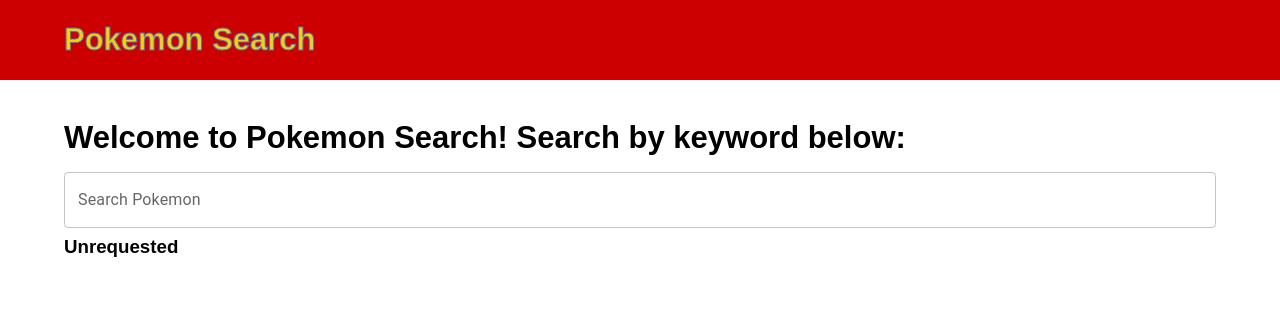
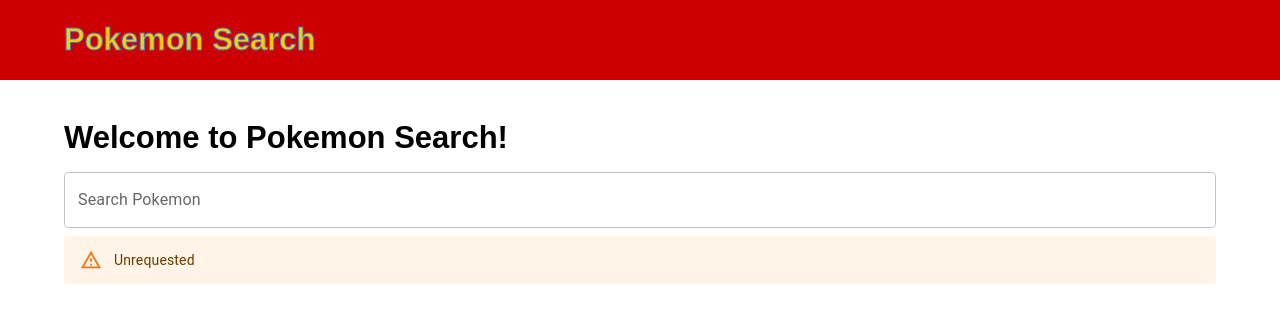
Before and after one commit to karinamzalez/temporal-pokemon, a Next.js app: page / in a window 1280 px wide. Shown: the top 322 px of the page. Built offline with nearby package versions, Linux system fonts and the light colour scheme.

Commit message:
add classification, style different states

```diff
--- a/src/app/page.tsx
+++ b/src/app/page.tsx
@@ -4,10 +4,10 @@
 
 export default function Home() {
   return (
-    <main>
+    <>
       <Header>Pokemon Search</Header>
       <Pokemon />
-    </main>
+    </>
   );
 }
 
--- a/src/components/SearchInput.tsx
+++ b/src/components/SearchInput.tsx
@@ -7,7 +7,7 @@
 type SearchInputProps = {
   bindSearchTerm: {
     value: string;
-    onChange: (e: unknown) => void;
+    onChange: (e: React.ChangeEvent<HTMLInputElement>) => void;
   }
 }
 
--- a/src/components/pokemon.tsx
+++ b/src/components/pokemon.tsx
@@ -1,7 +1,8 @@
 // IMPORTS -----------------------------------
-import React, { JSX, useEffect } from 'react';
+import React, { JSX } from 'react';
 import styled from 'styled-components';
 // import { PokemonType } from '@/types';
+import Alert from '@mui/material/Alert';
 import PokemonList from '@/components/PokemonList';
 import SearchInput from '@/components/SearchInput';
 import { useInput } from '@/hooks/useInput';
@@ -13,7 +14,7 @@
 // COMPONENT ---------------------------------
 const Pokemon: React.FunctionComponent = (): JSX.Element => {
   const { value: searchTerm, bind: bindSearchTerm } = useInput("");
-  const { data, error, isLoading } = useSWR(`api/pokemon/search/${searchTerm}`, fetcher, {
+  const { data, error, isLoading } = useSWR(!!searchTerm ? `api/pokemon/search/${searchTerm}` : null, fetcher, {
     keepPreviousData: true,
     revalidateOnFocus: false,
     revalidateOnMount: false,
@@ -22,7 +23,7 @@
 
   return (
     <StyledContainer>
-      <h1>Welcome to Pokemon Search! Search by keyword below:</h1>
+      <h1>Welcome to Pokemon Search!</h1>
       <SearchInput bindSearchTerm={bindSearchTerm} />
       {
         data ?
@@ -31,7 +32,7 @@
           loading={isLoading}
           pokemon={data.pokemon}
         /> :
-        <h3>Unrequested</h3>
+        <Alert severity="warning">Unrequested</Alert>
       }
     </StyledContainer>
   )
@@ -39,7 +40,7 @@
 
 // STYLING (alphabetized) ---------------------
 
-const StyledContainer = styled.div`
+const StyledContainer = styled.main`
   justify-content: center;
   margin: 5vh 5vw;
 
--- a/src/components/pokemonList.tsx
+++ b/src/components/pokemonList.tsx
@@ -1,8 +1,14 @@
 // IMPORTS -----------------------------------
 import React, { JSX } from 'react';
 import styled from 'styled-components';
+import Alert from '@mui/material/Alert';
 import { PokemonType } from '@/types';
+import Box from '@mui/material/Box';
+import Card from '@mui/material/Card';
+import Typography from '@mui/material/Typography';
+import CardContent from '@mui/material/CardContent';
 import CircularProgress from "@mui/material/CircularProgress";
+
 
 // TYPES -------------------------------------
 interface PokemonListProps {
@@ -13,27 +19,33 @@
 
 // COMPONENT ---------------------------------
 const PokemonList: React.FunctionComponent<PokemonListProps> = ({ pokemon, error, loading }): JSX.Element => {
-  if (error) return <h3>Failed to load</h3>
+  if (error) return <Alert severity="error">No matching results found.</Alert>
   if (loading) return <CircularProgress />
   return (
-    <Grid>
+    <StyledBox>
       {pokemon.map((pokemon, id) => (
-        <li key={id}>{pokemon.name}</li>
+        <Card key={id}>
+          <CardContent>
+              <Typography variant="h5" component="div">
+                {pokemon.name}
+              </Typography>
+              <Typography variant="body2" color="text.secondary">
+                {pokemon.classification || "ipsum lorem"}
+              </Typography>
+          </CardContent>
+        </Card>
       ))}
-    </Grid>
+    </StyledBox>
   )
 };
 
 // STYLING (alphabetized) ---------------------
 
-const Grid = styled.div`
-  width: 80%;
-  @media only screen and (max-width: 768px) {
+const StyledBox = styled.div`
     width: 100%;
-  }
-  display: grid;
-  grid-template-columns: repeat(auto-fit, minmax(240px, 1fr));
-  grid-gap: 2vw;
+    display: grid;
+    grid-template-columns: repeat(auto-fit, minmax(240px, 1fr));
+    grid-gap: 2vw;
 `;
 
 export default PokemonList;
--- a/src/hooks/useInput.tsx
+++ b/src/hooks/useInput.tsx
@@ -9,7 +9,7 @@
     reset: () => setValue(""),
     bind: {
       value,
-      onChange: (e: unknown) => {
+      onChange: (e: React.ChangeEvent<HTMLInputElement>) => {
         setValue(e.target.value);
       },
     },
--- a/src/types.ts
+++ b/src/types.ts
@@ -1,3 +1,4 @@
 export type PokemonType = {
   name: string;
+  classification: string;
 }
```
